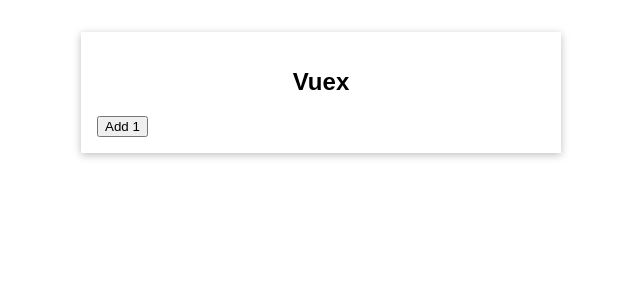
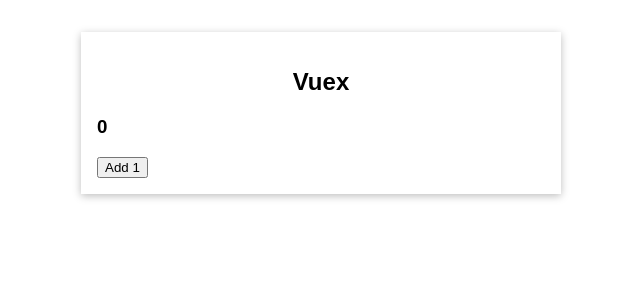
Before and after one commit to james-muriithi/vuex-starter-project, a Vue app: page / in a window 1280 px wide. Shown: the top 300 px of the page, without its empty margins (319-959 px from the left). Built offline with nearby package versions, Linux system fonts and the light colour scheme.

Commit message:
vuex map getters

```diff
--- a/src/App.vue
+++ b/src/App.vue
@@ -6,6 +6,7 @@
 </template>
 
 <script>
+import { mapGetters } from "vuex";
 import BaseContainer from './components/BaseContainer.vue';
 
 export default {
@@ -13,13 +14,17 @@
     BaseContainer,
   },
   computed: {
-    counter() {
-      return this.$store.getters.finalCounter;
-    },
+    // counter() {
+    //   console.log(this.$store.getters.finalCount);
+    //   return this.$store.getters.finalCount;
+    // },
+    ...mapGetters({
+      counter: 'finalCount'
+    })
   },
   methods: {
     addOne() {
-      this.$store.commit('increment');
+      this.$store.dispatch('increment');
     },
   },
 };
--- a/src/main.js
+++ b/src/main.js
@@ -10,14 +10,19 @@
       counter: 0
     };
   },
+  getters: {
+    finalCount: state => {
+      return state.counter;
+    }
+  },
   mutations: {
     increment(state) {
       state.counter++;
     }
   },
-  getters: {
-    finalCount(state) {
-      return state.counter;
+  actions: {
+    increment(context) {
+      context.commit('increment');
     }
   }
 });
```
